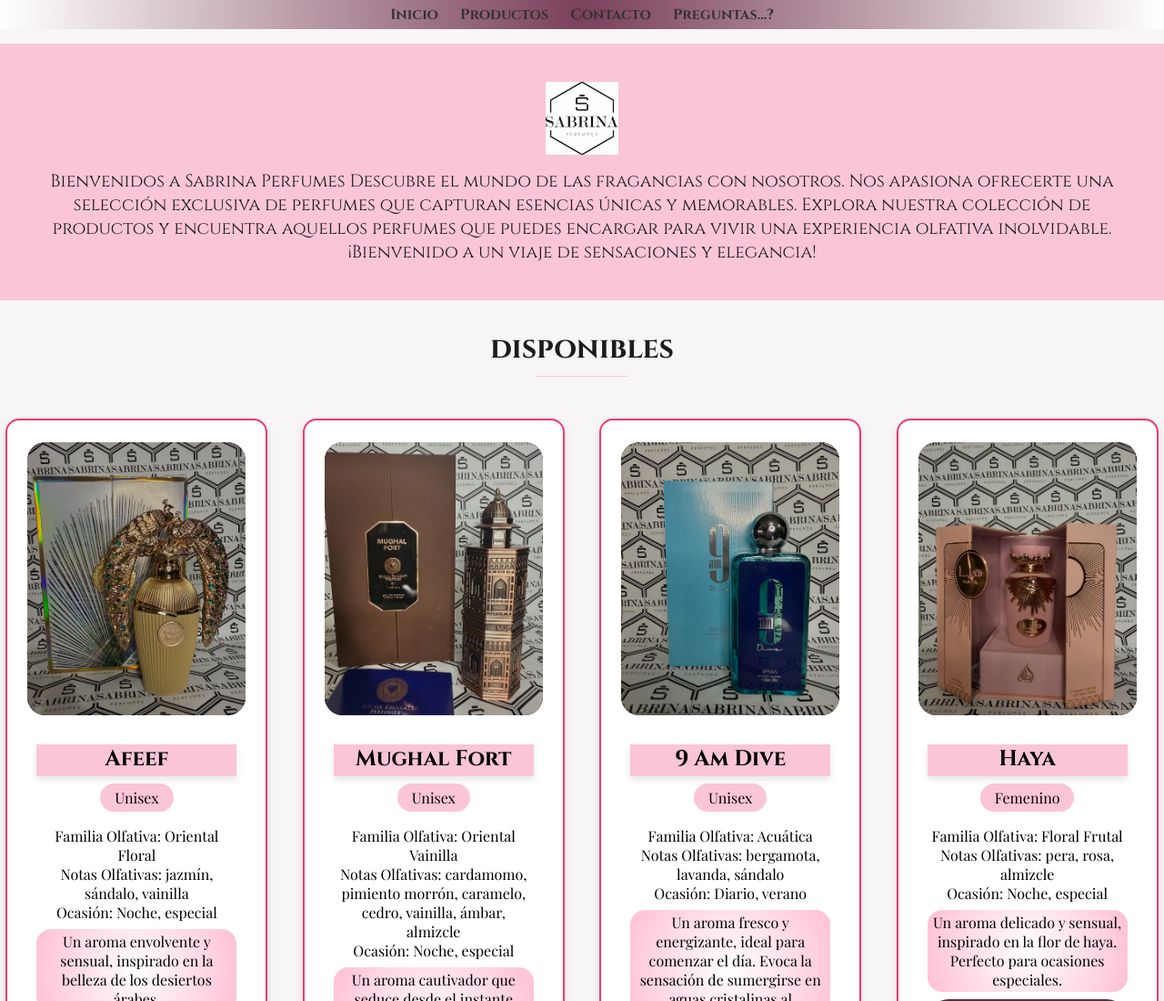
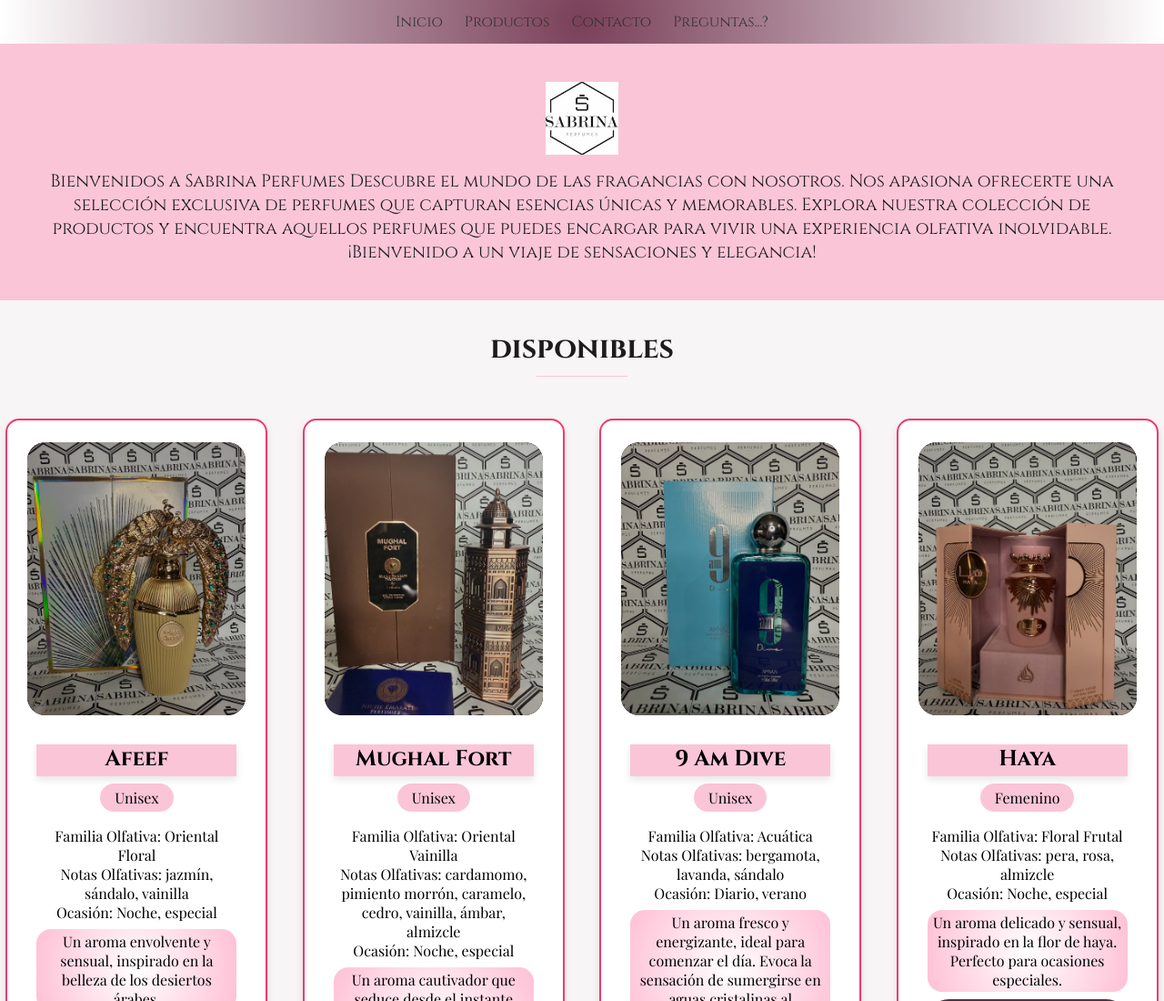
Before and after one commit to RubenDarioCoder/WebPerfumes, a plain HTML site: page index.html in a window 1280 px wide. Shown: the top 1100 px of the page at 91% size. Drawn offline with nearby package versions, Linux system fonts and the light colour scheme.

Commit message:
Update styles.css

```diff
--- a/styles.css
+++ b/styles.css
@@ -43,7 +43,7 @@ header {
   top: 0;
   left: 0;
   width: 100%;
-  height: 2rem;
+  height: 3rem;
   z-index: 1000;
   font-weight: lighter;
 
@@ -59,7 +59,7 @@ header {
   text-decoration: none;
   color: #333;
   font-family: 'Cinzel', serif;
-  font-weight: 700;
+  font-weight: 500;
   padding: 0.5rem 0.25rem;
   transition: all 0.3s ease;
   position: relative;
```
